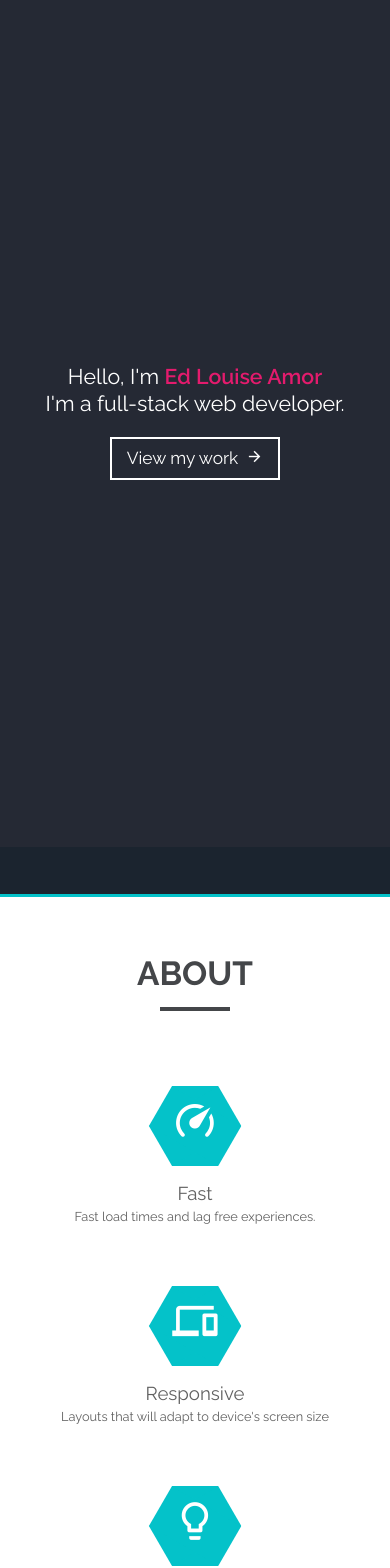
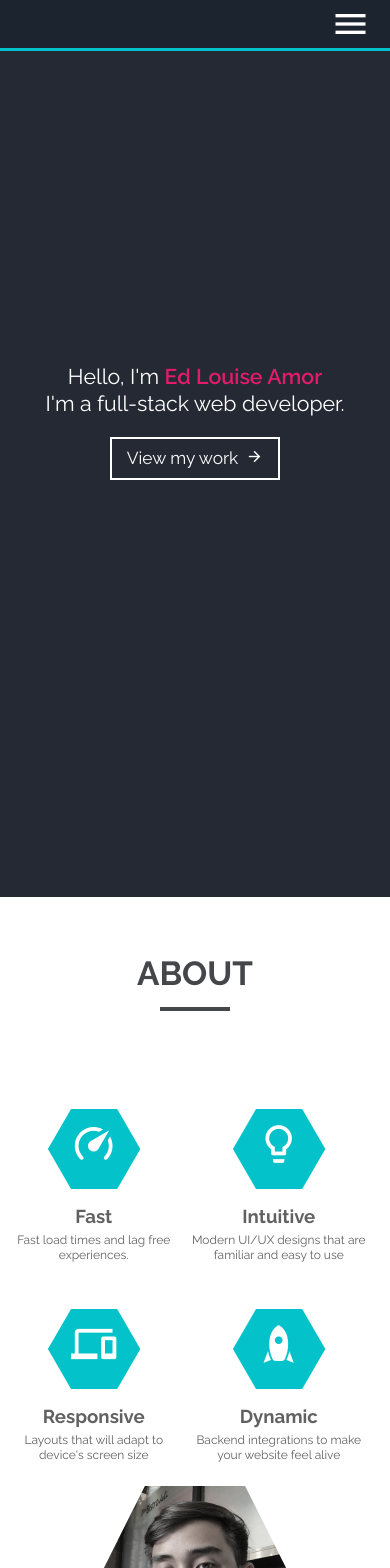
Before and after one commit to edamor/pitcha-pie, a React (Create React App) app: page / in a window 390 px wide. Shown: the top 1568 px of the page. Built offline with nearby package versions, Linux system fonts and the light colour scheme.

Commit message:
fix responsiveness and mobile nav

```diff
--- a/src/components/About/Hexagons.js
+++ b/src/components/About/Hexagons.js
@@ -14,7 +14,7 @@ export const Hexagons = () => {
             </div>
           </div>
           <div className="animated fade-in">
-            <div className="label bold">Fast</div>
+            <div style={{fontWeight: "700"}} className="label bold text-bold">Fast</div>
             <div className="hexagon-text">
               Fast load times and lag free experiences.
             </div>
@@ -28,13 +28,16 @@ export const Hexagons = () => {
             </div>
           </div>
           <div className="animated fade-in">
-            <div className="label bold">Responsive</div>
+            <div style={{fontWeight: "700"}} className="label bold text-bold">Responsive</div>
             <div className="hexagon-text">
               Layouts that will adapt to device's screen size
             </div>
           </div>
         </div>
 
+      </div>
+
+      <div className="flex row-gt-sm">
         <div className="flex bullet-wrap">
           <div className="hex-wrap animated flip-in-x">
             <div className="hexagon">
@@ -42,7 +45,7 @@ export const Hexagons = () => {
             </div>
           </div>
           <div className="animated fade-in">
-            <div className="label bold">Intuitive</div>
+            <div style={{fontWeight: "700"}} className="label bold text-bold">Intuitive</div>
             <div className="hexagon-text">
               Modern UI/UX designs that are familiar and easy to use
             </div>
@@ -56,9 +59,9 @@ export const Hexagons = () => {
             </div>
           </div>
           <div className="animated fade-in">
-            <div className="label bold">Dynamic</div>
+            <div style={{fontWeight: "700"}} className="label bold text-bold">Dynamic</div>
             <div className="hexagon-text">
-              Integrations with online web apps will make your website feel alive
+              Backend integrations to make your website feel alive
             </div>
           </div>
         </div>
--- a/src/components/Nav/Nav.js
+++ b/src/components/Nav/Nav.js
@@ -1,13 +1,16 @@
+import { useState } from "react";
 
 
 
 export const Nav = (props) => {
 
+  const [showMenu, setShowMenu] = useState(false);
+  const mobileNav = (window.innerWidth < 700);
 
 
   return (
-    <nav className="flex">
-      <div className="link-wrap">
+    <nav className={`d-flex align-items-center justify-content-center ${mobileNav ? "fixed" : "desk"}`}>
+      <div className={`link-wrap ${showMenu && "visible"}`}>
         <div className="link-item">
           <a href="#home">
             Home
@@ -29,6 +32,7 @@ export const Nav = (props) => {
           </a>
         </div>
       </div>
+      <i className="mdi mdi-menu" onClick={() => {setShowMenu(!showMenu)}}></i>
     </nav>
   )
 }
--- a/src/components/Portfolio/Gallery.js
+++ b/src/components/Portfolio/Gallery.js
@@ -34,7 +34,7 @@ export const Gallery = (props) => {
   };
 
   const styleHeight = {
-    height: "60rem",
+    height: (window.innerWidth < 600 ? "100%":"60rem"),
     width: "100vw"
   }
 
--- a/src/globalStyle/index.css
+++ b/src/globalStyle/index.css
@@ -81,9 +81,21 @@ section {
   color: #fff;
 }
 
+/* #portfolio {
+  height: fit-content;
+} */
+
+#gallery {
+  row-gap: 0.5rem;
+}
 
 .hexagon-text {
-  font-size: 0.8rem;
+  font-size: 0.75rem;
+  /* text-overflow: clip; */
+  padding: 0;
+  /* text-align: justify; */
+  width: fit-content;
+  /* background-color: #c4efab; */
 }
 
 
@@ -197,3 +209,28 @@ section {
   background: #fff;
   color: #00a1a7;
 }
+
+
+.text-bold {
+  font-weight: 700;
+}
+
+
+@media screen and (max-width: 750px) {
+  .project-footer {
+    display: flex;
+    width: 100%;
+    flex-direction: column;
+    /* justify-content: space-between; */
+    justify-content: center;
+    align-items: center;
+  }
+  .project-buttons {
+    display: flex;
+    flex-direction: column;
+    width: 100%;
+    justify-content: center;
+    align-items: center;
+    row-gap: 0.2rem;
+  }
+}
--- a/src/globalStyle/reference.css
+++ b/src/globalStyle/reference.css
@@ -270,6 +270,7 @@ nav.fixed {
   left: 0;
   position: fixed;
   top: 0;
+  height: 3.2rem;
 }
 nav.fixed.desk {
   animation: popDown 0.5s;
@@ -285,7 +286,9 @@ nav .link-wrap {
   width: 100%;
 }
 nav .link-wrap.visible {
-  height: 220px;
+  /* height: 220px; */
+  height: fit-content;
+  padding-bottom: 0.8rem;
 }
 nav .link-wrap div {
   cursor: pointer;
@@ -430,6 +433,9 @@ section:nth-of-type(2) .label-wrap .label {
 section:nth-of-type(2) .bullet-wrap {
   height: 200px;
   justify-content: flex-start;
+  justify-content: center;
+  /* align-items: center;
+  text-align: center; */
   padding: 0 7px;
 }
 section:nth-of-type(2) .highlight {
@@ -588,7 +594,8 @@ section:nth-of-type(3) .text {
 }
 section:nth-of-type(3) #gallery {
   /* margin: 20px 0; */
-  height: 100%;
+  /* height: 100%; */
+  /* height: fit-content; */
 }
 section:nth-of-type(3) #gallery .text,
 section:nth-of-type(3) #gallery .button {
@@ -801,6 +808,10 @@ footer .footnote .highlight {
   .project-details {
     height: 100vh;
     width: 100vw;
+  }
+  footer .icon-wrap {
+    flex-wrap: wrap;
+    row-gap: 0.5rem ;
   }
 }
 @media screen and (min-width: 600px) {
```
Also changed, not shown: 1 other file (tests, documents, lock files or other folders).
